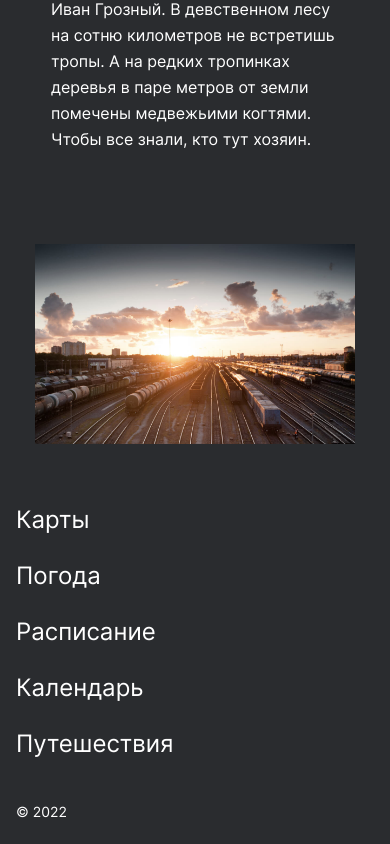
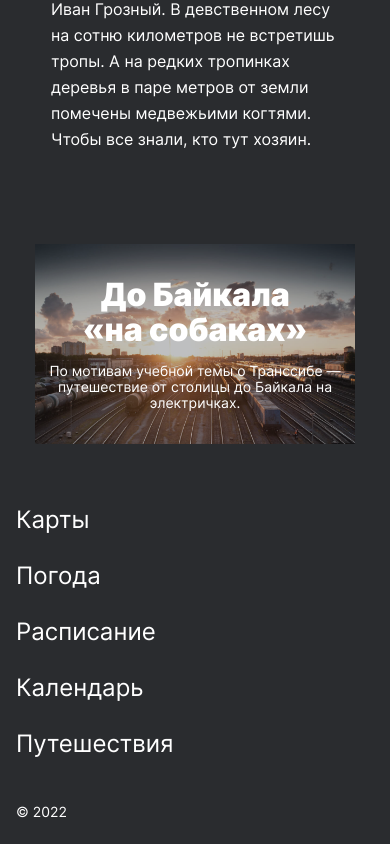
Before and after one commit to EvKoz/russian-travel, a plain HTML site: page index.html in a window 390 px wide. Shown: the part 9211-10055 px from the top of the page. Drawn offline with Linux system fonts and the light colour scheme.

Commit message:
3rd review

```diff
--- a/blocks/cover/__link/cover__link.css
+++ b/blocks/cover/__link/cover__link.css
@@ -1,3 +1,27 @@
 .cover__link {
   text-decoration: none;
+  max-width: 1184px;
+  min-height: 740px;
+  display: block;
+}
+
+@media (max-width: 1200px) {
+  .cover__link {
+    max-width: 1024px;
+    min-height: 640px;
   }
+}
+
+@media (max-width: 1023px) {
+  .cover__link {
+    max-width: 768px;
+    min-height: 480px;
+  }
+}
+
+@media (max-width: 767px) {
+  .cover__link {
+    max-width: 320px;
+    min-height: 200px;
+  }
+}
--- a/blocks/cover/__overlay/cover__overlay.css
+++ b/blocks/cover/__overlay/cover__overlay.css
@@ -1,9 +1,30 @@
 .cover__overlay {
   background-color: rgba(42, 44, 47, 0.3);
-  width: 100%;
-  height: 100%;
-    }
+  max-width: 1184px;
+  min-height: 740px;
+}
 
 .cover__overlay:hover {
   background-color: rgba(42, 44, 47, 0.8);
 }
+
+@media (max-width: 1200px) {
+  .cover__overlay {
+    max-width: 1024px;
+    min-height: 640px;
+  }
+}
+
+@media (max-width: 1023px) {
+  .cover__overlay {
+    max-width: 768px;
+    min-height: 480px;
+  }
+}
+
+@media (max-width: 767px) {
+  .cover__overlay {
+    max-width: 320px;
+    min-height: 200px;
+  }
+}
--- a/blocks/cover/cover.css
+++ b/blocks/cover/cover.css
@@ -1,6 +1,5 @@
 .cover {
   background-image: url(../../images/cover.jpg);
-  background-color: rgba(42, 44, 47, 0.3);
   background-size: cover;
   max-width: 1184px;
   min-height: 740px;
--- a/index.html
+++ b/index.html
@@ -299,11 +299,16 @@
         </article>
       </section>
       <section class="cover">
-
-          <div class="cover__overlay">
-
-          </div>
-
+        <div class="cover__overlay">
+          <a href="" class="cover__link" target="_blank">
+          <h2 class="cover__title">
+            До&nbsp;Байкала &laquo;на&nbsp;собаках&raquo;
+          </h2>
+          <p class="cover__subtitle">
+            По мотивам учебной темы о Транссибе — путешествие от столицы до
+            Байкала на электричках.
+          </p></a>
+        </div>
       </section>
     </main>
     <div class="footer">
```
